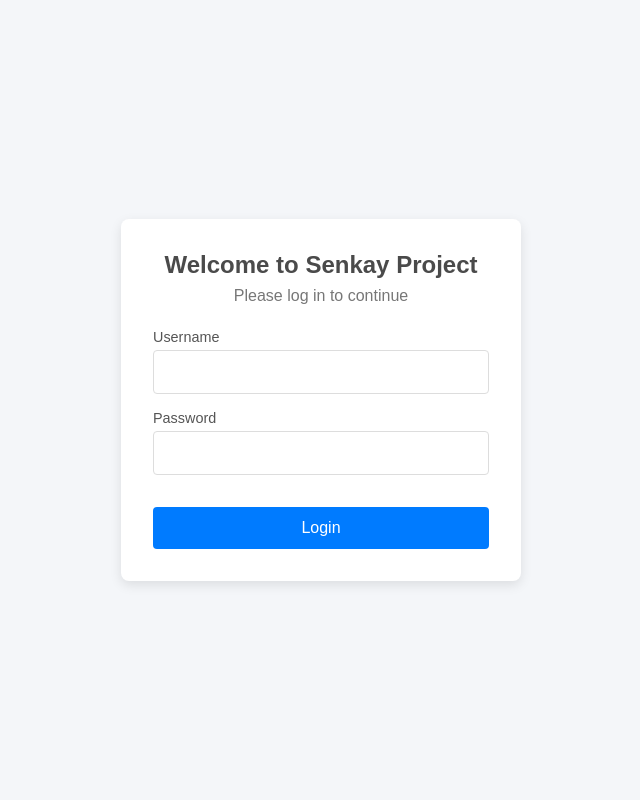
After one commit to bryynnds/Senkay-Project, a Flask app: page /login in a window 1280 px wide. The commit adds this page. Shown: the whole page, without its empty margins (319-959 px from the left). Run offline with Flask 3, Linux system fonts and the light colour scheme.

Commit message:
Membuat logika login admin dan user, kemudian membuat halaman user

```diff
--- a/app/routes.py
+++ b/app/routes.py
@@ -1,9 +1,11 @@
 from app import app, db
 from flask import render_template, request, redirect, url_for, flash
+from flask import session
 from app.model.barang import barang
 from app.model.kategoribarang import kategoribarang
 from app.model.transaksimasuk import transaksimasuk
 from app.model.transaksikeluar import transaksikeluar
+from app.model.pengguna import pengguna
 from app.controller import KategoriBarangController
 from app.controller import SupplierController
 from app.controller import DataBarangController
@@ -11,16 +13,18 @@ from app.controller import BarangKeluarController
 from app.controller import BarangMasukController
 from app.controller import DashboardController
 from weasyprint import HTML
+from werkzeug.security import check_password_hash
+
 import io
 from flask import make_response
-from reportlab.lib.pagesizes import A4
-from reportlab.pdfgen import canvas
-from io import BytesIO
 
 # Dashboard
 @app.route('/', methods=['GET', 'POST'])
 def dashboard():
-    return DashboardController.index()
+    if 'username' in session and session['username'] == 'admin':
+        return DashboardController.index()
+    flash('Silakan login terlebih dahulu', 'danger')
+    return redirect(url_for('login'))
 
 @app.route('/data_barang', methods=['GET', 'POST'])
 def data_barang():
@@ -151,3 +155,57 @@ def cetak_barang_masuk():
 @app.route('/cetak_barang_keluar', methods=['GET'])
 def cetak_barang_keluar():
     return BarangKeluarController.cetak_transaksi_keluar()
+
+# Karyawan
+@app.route('/karyawan/dashboard', methods=['GET', 'POST'])
+def dashboard_karyawan():
+    # return DashboardController.index_karyawan()
+    if 'username' in session and session['username'] == 'karyawan':
+        return DashboardController.index_karyawan()
+    flash('Silakan login terlebih dahulu', 'danger')
+    return redirect(url_for('login'))
+
+@app.route('/karyawan/data_barang', methods=['GET', 'POST'])
+def data_barang_karyawan():
+    return DataBarangController.index_karyawan()
+
+@app.route('/karyawan/barang_masuk', methods=['GET', 'POST'])
+def barang_masuk_karyawan():
+    return BarangMasukController.index_karyawan()
+
+@app.route('/karyawan/barang_keluar', methods=['GET', 'POST'])
+def barang_keluar_karyawan():
+    return BarangKeluarController.index_karyawan()
+
+@app.route('/login', methods=['GET', 'POST'])
+def login():
+    if request.method == 'POST':
+        username = request.form['username']
+        password = request.form['password']
+
+        # Cari pengguna berdasarkan username
+        user = pengguna.query.filter_by(username=username).first()
+
+        # Cek apakah pengguna ditemukan dan password cocok
+        if user and user.password == password:
+            session['user_id'] = user.idpengguna
+            session['username'] = user.username
+
+            # Tentukan arah berdasarkan role
+            if user.username == 'admin':
+                flash('Login berhasil sebagai admin', 'success')
+                return redirect(url_for('dashboard'))
+            elif user.username == 'karyawan':
+                flash('Login berhasil sebagai karyawan', 'success')
+                return redirect(url_for('dashboard_karyawan'))
+        else:
+            flash('Username atau password salah', 'danger')
+
+    return render_template('login.html')
+
+@app.route('/logout')
+def logout():
+    session.pop('user_id', None)
+    session.pop('username', None)
+    flash('Anda telah logout', 'success')
+    return redirect(url_for('login'))
--- /dev/null
+++ b/app/static/css/style-login.css
@@ -0,0 +1,115 @@
+/* Reset some basic styles */
+* {
+    margin: 0;
+    padding: 0;
+    box-sizing: border-box;
+}
+
+/* Body styling */
+body {
+    display: flex;
+    align-items: center;
+    justify-content: center;
+    height: 100vh;
+    font-family: Arial, sans-serif;
+    background: #f4f6f9;
+    color: #333;
+}
+
+/* Container for the login box */
+.login-container {
+    display: flex;
+    align-items: center;
+    justify-content: center;
+    width: 100%;
+    height: 100vh;
+}
+
+/* Login box styling */
+.login-box {
+    background: #fff;
+    padding: 2rem;
+    width: 100%;
+    max-width: 400px;
+    border-radius: 8px;
+    box-shadow: 0 4px 12px rgba(0, 0, 0, 0.1);
+    text-align: center;
+}
+
+.login-box h2 {
+    color: #4a4a4a;
+    margin-bottom: 0.5rem;
+    font-size: 1.5rem;
+}
+
+.login-box p {
+    margin-bottom: 1.5rem;
+    color: #777;
+}
+
+/* Form group styling */
+.form-group {
+    margin-bottom: 1rem;
+    text-align: left;
+}
+
+.form-group label {
+    display: block;
+    font-size: 0.9rem;
+    color: #555;
+}
+
+.form-group input {
+    width: 100%;
+    padding: 0.75rem;
+    border: 1px solid #ddd;
+    border-radius: 4px;
+    font-size: 1rem;
+    margin-top: 0.3rem;
+    outline: none;
+    transition: border-color 0.3s;
+}
+
+.form-group input:focus {
+    border-color: #007bff;
+}
+
+/* Login button styling */
+.login-button {
+    width: 100%;
+    padding: 0.75rem;
+    background-color: #007bff;
+    border: none;
+    border-radius: 4px;
+    color: white;
+    font-size: 1rem;
+    cursor: pointer;
+    transition: background-color 0.3s;
+    margin-top: 1rem;
+}
+
+.login-button:hover {
+    background-color: #0056b3;
+}
+
+/* Alert message styling */
+.alert-messages {
+    list-style: none;
+    padding: 0.5rem;
+    margin-bottom: 1rem;
+}
+
+.alert-messages li {
+    padding: 0.5rem;
+    margin-bottom: 0.5rem;
+    border-radius: 4px;
+    color: #fff;
+}
+
+.alert-messages .error {
+    background-color: #dc3545;
+}
+
+.alert-messages .success {
+    background-color: #28a745;
+}
--- a/app/templates/base.html
+++ b/app/templates/base.html
@@ -57,7 +57,7 @@
 
                     </ul>
                 </div>
-                <a href="#" class="nav__link">
+                <a href="{{ url_for('logout') }}" class="nav__link">
                     <i class='bx bx-log-out-circle nav__icon'></i>
                     <span class="nav__text">Logout</span>
                 </a>
--- /dev/null
+++ b/app/templates/login.html
@@ -0,0 +1,39 @@
+<!DOCTYPE html>
+<html lang="en">
+<head>
+    <meta charset="UTF-8">
+    <meta name="viewport" content="width=device-width, initial-scale=1.0">
+    <title>Senkay Project - Login</title>
+    <link rel="stylesheet" href="{{ url_for('static', filename='css/style-login.css') }}">
+</head>
+<body>
+    <div class="login-container">
+        <div class="login-box">
+            <h2>Welcome to Senkay Project</h2>
+            <p>Please log in to continue</p>
+
+            {% with messages = get_flashed_messages(with_categories=true) %}
+                {% if messages %}
+                    <ul class="alert-messages">
+                        {% for category, message in messages %}
+                            <li style="color: black;" class="{{ category }}">{{ message }}</li>
+                        {% endfor %}
+                    </ul>
+                {% endif %}
+            {% endwith %}
+
+            <form action="{{ url_for('login') }}" method="POST">
+                <div class="form-group">
+                    <label for="username">Username</label>
+                    <input type="text" id="username" name="username" required>
+                </div>
+                <div class="form-group">
+                    <label for="password">Password</label>
+                    <input type="password" id="password" name="password" required>
+                </div>
+                <button type="submit" class="login-button">Login</button>
+            </form>
+        </div>
+    </div>
+</body>
+</html>
```
Also changed, not shown: app/controller/BarangKeluarController.py (+16 -0 lines), app/controller/BarangMasukController.py (+18 -0 lines), app/controller/DashboardController.py (+25 -0 lines), app/controller/DataBarangController.py (+10 -0 lines), app/templates/karyawan/barang_keluar_karyawan.html (added, +34 -0 lines), app/templates/karyawan/barang_masuk_karyawan.html (added, +36 -0 lines), app/templates/karyawan/base_karyawan.html (added, +113 -0 lines), app/templates/karyawan/dashboard_karyawan.html (added, +77 -0 lines), app/templates/karyawan/data_barang_karyawan.html (added, +35 -0 lines).
